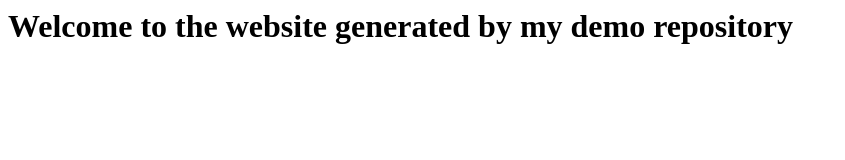
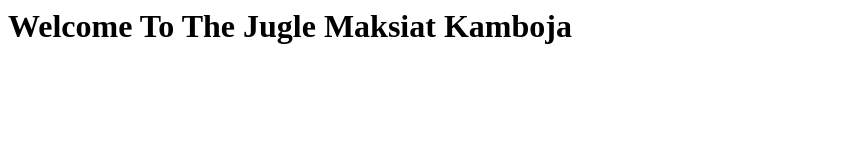
Before and after one commit to keluaran-data-macau-ramdajs-com/demo-repository, a website: page index.html in a window 1280 px wide. Shown: the whole page, without its empty margins (0-845 px from the left). Drawn offline with Linux system fonts and the light colour scheme.

Commit message:
Update index.html
Signed-off-by: argaokenoe <146246747+argaokenoe@users.noreply.github.com>

```diff
--- a/index.html
+++ b/index.html
@@ -1 +1 @@
-<h1>Welcome to the website generated by my demo repository</h1>
+<h1>Welcome To The Jugle Maksiat Kamboja</h1>
```
